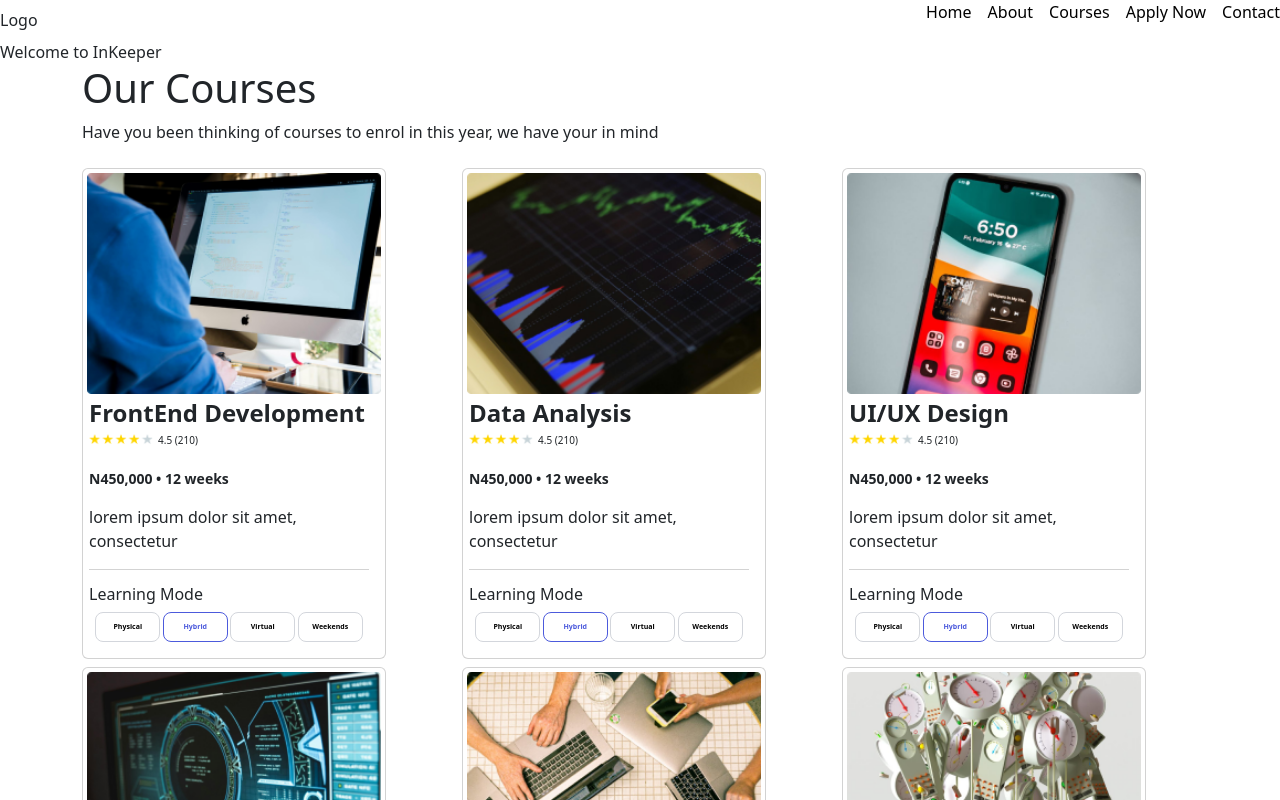
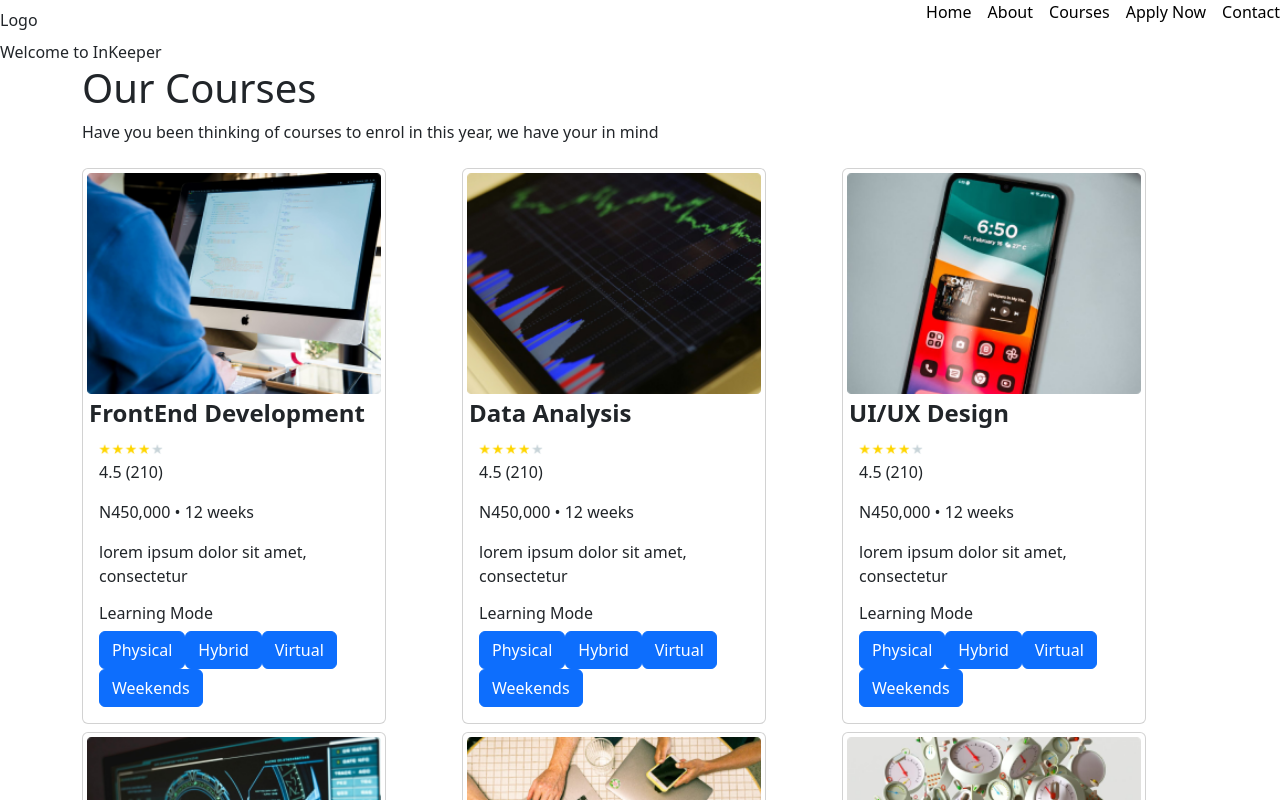
Before and after one commit to SamuelOkoduwa/InkeeperApp, a React (Vite) app: page / in a window 1280 px wide. Shown: the top 800 px of the page. Built offline with nearby package versions, Linux system fonts and the light colour scheme.

Commit message:
final changes

```diff
--- a/src/components/OurCourses/OurCourses.jsx
+++ b/src/components/OurCourses/OurCourses.jsx
@@ -2,19 +2,19 @@
 import React from "react";
 import Button from 'react-bootstrap/Button';
 import Card from 'react-bootstrap/Card';
-import "./OurCourses.Module.css";
+import OurCoursesCss from  "./OurCourses.module.css";
 
 function CardContainer(props) {
   // eslint-disable-next-line react/prop-types
   const { cardPrice, cardTitle, cardText, cardImage, cardRating, cardRatingText} = props;
 
   return (
-    <Card className=" card" style={{ width: "19rem" }}>
+    <Card className={OurCoursesCss.card} style={{ width: "19rem" }}>
       <Card.Img className="p-1" variant="top" src={cardImage} />
       <Card.Body>
         <Card.Title className="title fs-4 ">{cardTitle}</Card.Title>
 
-        <div className="rating">
+        <div className={OurCoursesCss.rating}>
           <div>
             <img className="" style={{ width: "4rem" }} src={cardRating}></img>
           </div>
@@ -24,24 +24,24 @@ function CardContainer(props) {
           </div>
         </div>
 
-        <div className="cardPrice">
+        <div className={OurCoursesCss.cardPrice}>
           <p> {cardPrice}</p>
         </div>
 
-        <Card.Text className="cardText">{cardText}</Card.Text>
-        <div className="cardLearningMode ">
+        <Card.Text className={OurCoursesCss.cardText}>{cardText}</Card.Text>
+        <div className={OurCoursesCss.cardLearningMode}>
           <h6>Learning Mode</h6>
-          <div className="cardBtn">
-            <Button className="btnNAme" variant="primary">
+          <div className={OurCoursesCss.cardBtn}>
+            <Button className={OurCoursesCss.btnNAme} variant="primary">
               Physical
             </Button>
-            <Button className="btnNAme hybrid" variant="primary">
+            <Button className={OurCoursesCss.btnNAme} variant="primary">
               Hybrid
             </Button>
-            <Button className="btnNAme" variant="primary">
+            <Button className={OurCoursesCss.btnNAme} variant="primary">
               Virtual
             </Button>
-            <Button className="btnNAme" variant="primary">
+            <Button className={OurCoursesCss.btnNAme} variant="primary">
               Weekends
             </Button>
           </div>
```
